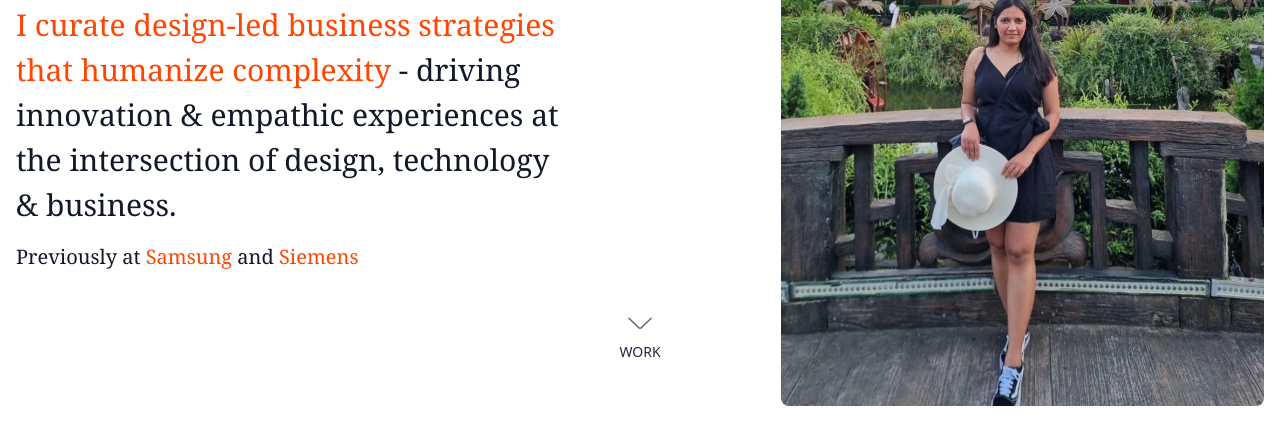
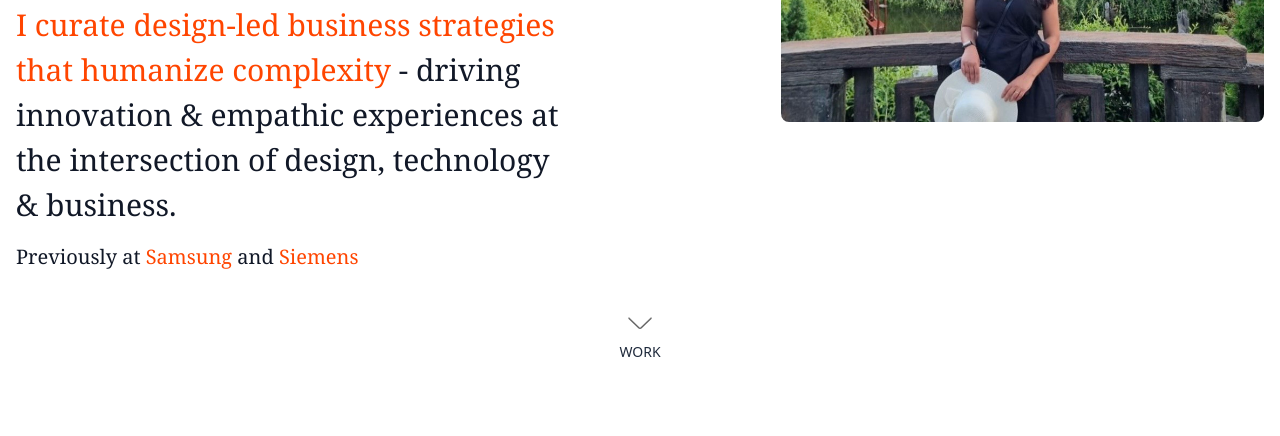
Before and after one commit to Chanch95/chanchalprajapatiportfolio.github.io, a website: page index.html in a window 1280 px wide. Shown: the part 239-675 px from the top of the page. Drawn offline with nearby package versions, Linux system fonts and the light colour scheme; files that its build step writes are made by us from their sources; a web font is replaced by a local one.

Commit message:
Update index.html

```diff
--- a/index.html
+++ b/index.html
@@ -102,7 +102,7 @@
     </div>
 
     <!-- Image Section -->
-    <div class="flex justify-end">
+    <div class="flex justify-end h-[60%]">
       <img
         class="w-full md:w-[80%] h-[60%] object-cover rounded-lg"
         src="img/Chanch.jpg"
```
